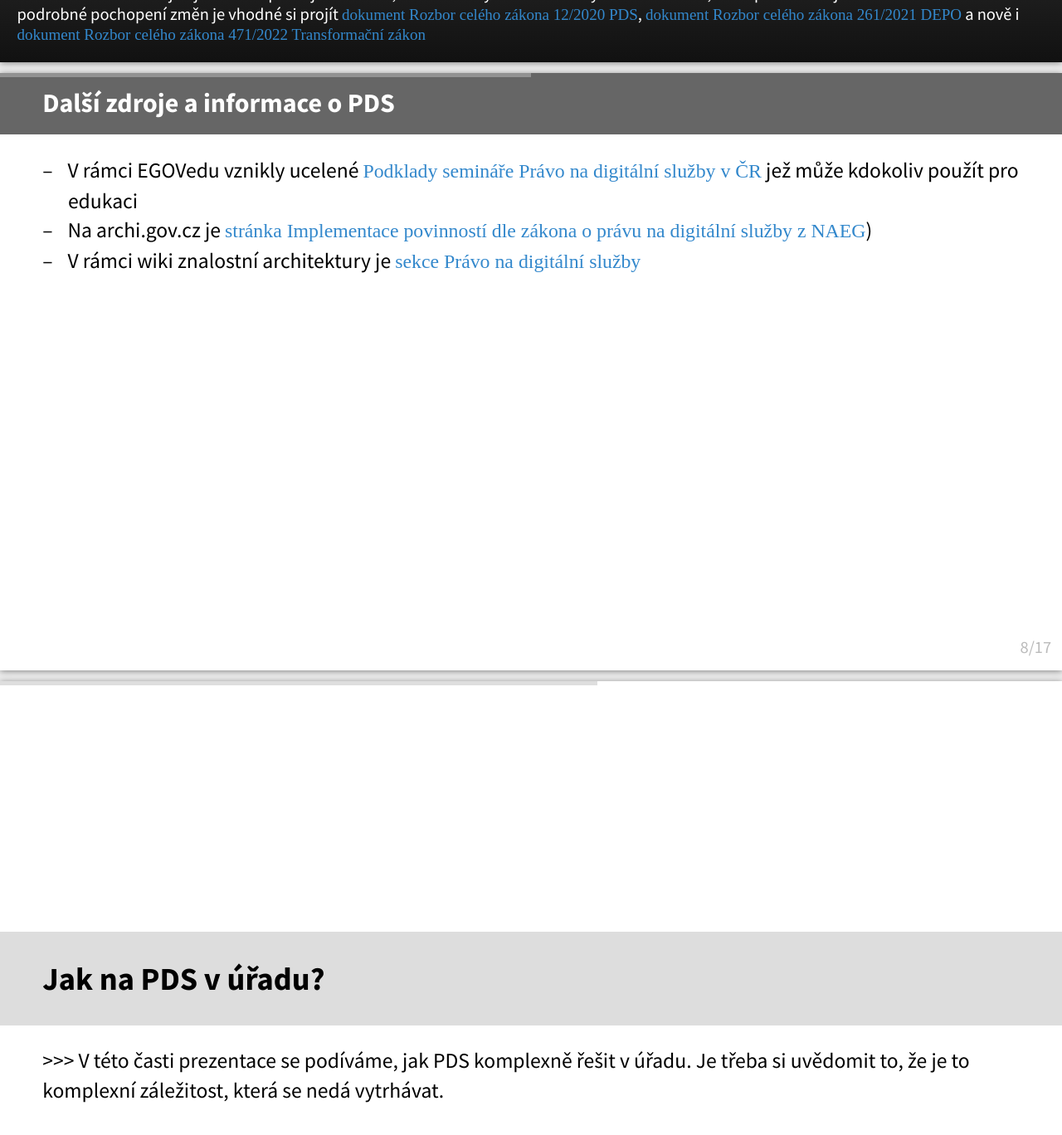
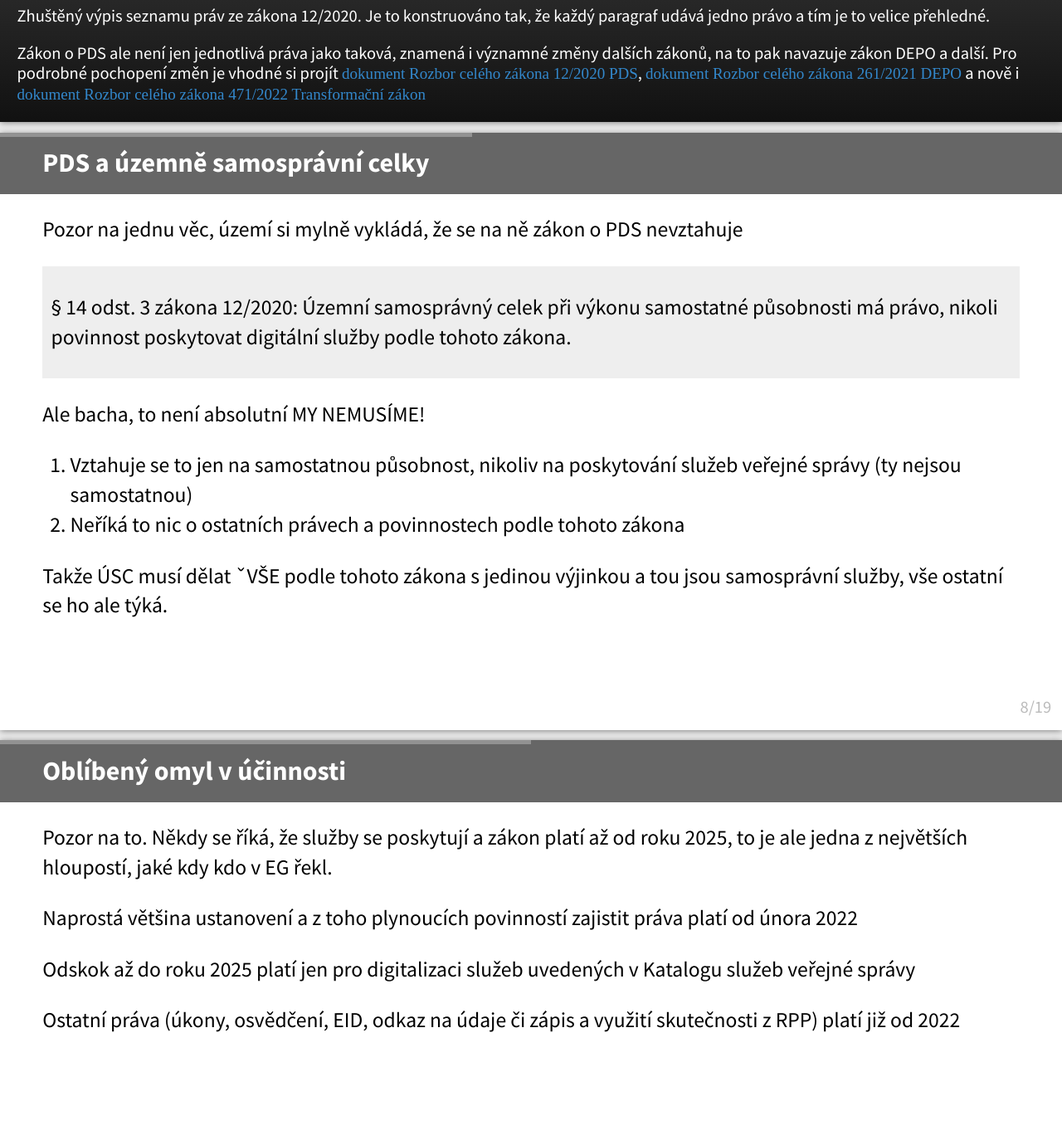
Before and after one commit to egdilna/egovedu, a Jekyll site: the page prezentace/pds-v-uradu.html, which Jekyll copies as it is, in a window 1280 px wide and 1400 px high, scrolled down 6965 px. Shown: the top 1368 px of the window at 83% size. Built offline with Jekyll 4.4.1, drawn with Linux system fonts in a browser that asks for light colours; some web fonts are replaced; some of the changed text lies outside the part shown.

Commit message:
Update pds-v-uradu.html

```diff
--- a/prezentace/pds-v-uradu.html
+++ b/prezentace/pds-v-uradu.html
@@ -15,6 +15,9 @@ Michal Rada, [EGOVedu.cz](https://www.egovedu.cz)
 >>> Tato prezentace je zveřejněna a může být volně využitá a volně šířena pod otevřenou licencí CC
 >>>
 >>> Technicky je prezentace vytvořena s využitím nástroje MarkDeep-slides
+>>>
+>>> * Verze 1.1 z 2.5.2023: Doplněny informace o PDS a obcích a městech, protože v tom panují nejasnosti a mylné výklady
+>>> * verze 1 z 26.4.2023: První veřejná verze prezentace, je to public draft, v květnu se bude aktualizovat dle prvních zkušeností
 
 
 ----
@@ -119,6 +122,39 @@ Víc informací poskytují třeba [Seznam práv ze zákona o PDS s odkazy na jej
 >>>
 >>> Zákon o PDS ale není jen jednotlivá práva jako taková, znamená i významné změny dalších zákonů, na to pak navazuje zákon DEPO a další. Pro podrobné pochopení změn je vhodné si projít [dokument Rozbor celého zákona 12/2020 PDS](http://metodiky.egdilna.cz/metodiky/legislativa/rozbor-pds), [dokument Rozbor celého zákona 261/2021 DEPO](http://metodiky.egdilna.cz/metodiky/legislativa/rozbor-depo) a nově i [dokument Rozbor celého zákona 471/2022 Transformační zákon](http://metodiky.egdilna.cz/metodiky/legislativa/rozbor-transformacnizakon)
 
+---
+
+## PDS a územně samosprávní celky
+
+Pozor na jednu věc, území si mylně vykládá, že se na ně zákon o PDS nevztahuje
+
+>
+> § 14 odst. 3 zákona 12/2020: Územní samosprávný celek při výkonu samostatné působnosti má právo, nikoli povinnost poskytovat digitální služby podle tohoto zákona.
+
+Ale bacha, to není absolutní MY NEMUSÍME!
+
+1. Vztahuje se to jen na samostatnou působnost, nikoliv na poskytování služeb veřejné správy (ty nejsou samostatnou)
+2. Neříká to nic o ostatních právech a povinnostech podle tohoto zákona
+
+Takže ÚSC musí dělat ˇVŠE podle tohoto zákona s jedinou výjinkou a tou jsou samosprávní služby, vše ostatní se ho ale týká.
+
+---
+
+## Oblíbený omyl v účinnosti
+
+Pozor na to. Někdy se říká, že služby se poskytují a zákon platí až od roku 2025, to je ale jedna z největších hloupostí, jaké kdy kdo v EG řekl.
+
+Naprostá většina ustanovení a z toho plynoucích povinností zajistit práva platí od února 2022
+
+Odskok až do roku 2025 platí jen pro digitalizaci služeb uvedených v Katalogu služeb veřejné správy
+
+Ostatní práva (úkony, osvědčení, EID, odkaz na údaje či zápis a využití skutečnosti z RPP) platí již od 2022
+
+>>> Tohle se nám ve veřejné správě tak nějak hloupě zakořenilo, netuším proč, ale velký pozor na to.
+>>>
+>>> Zákon jako takový se všemi právy a povinnostmi platí od 1.2.2022, úřady na to samozřejmě nejsou vůbec připraveny. Mimochodem od stejného data platí i novely zákona 365/2000 a zejména zákona 111/2009, tedy kupříkladu celý propojený datový fond.
+>>>
+>>> Nesoustředit se na nejzazší termín v roce 2025, ten se totiž týká jen ohlašovatelů a jimi připravovaných a ohlašovaných služeb v agendách, nikoliv ostatních práv ze zákona o PDS.
 
 
 ---
```
